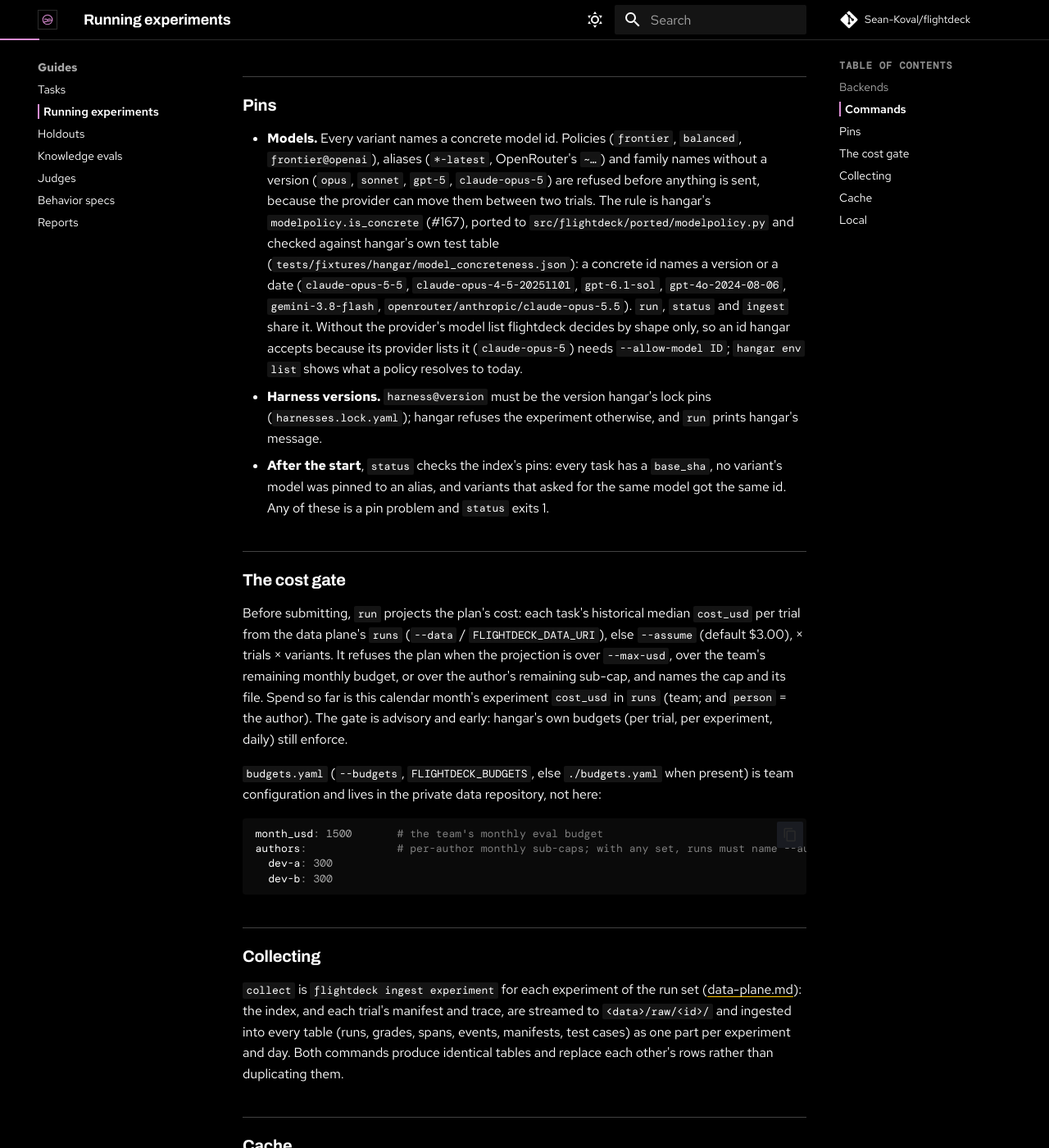
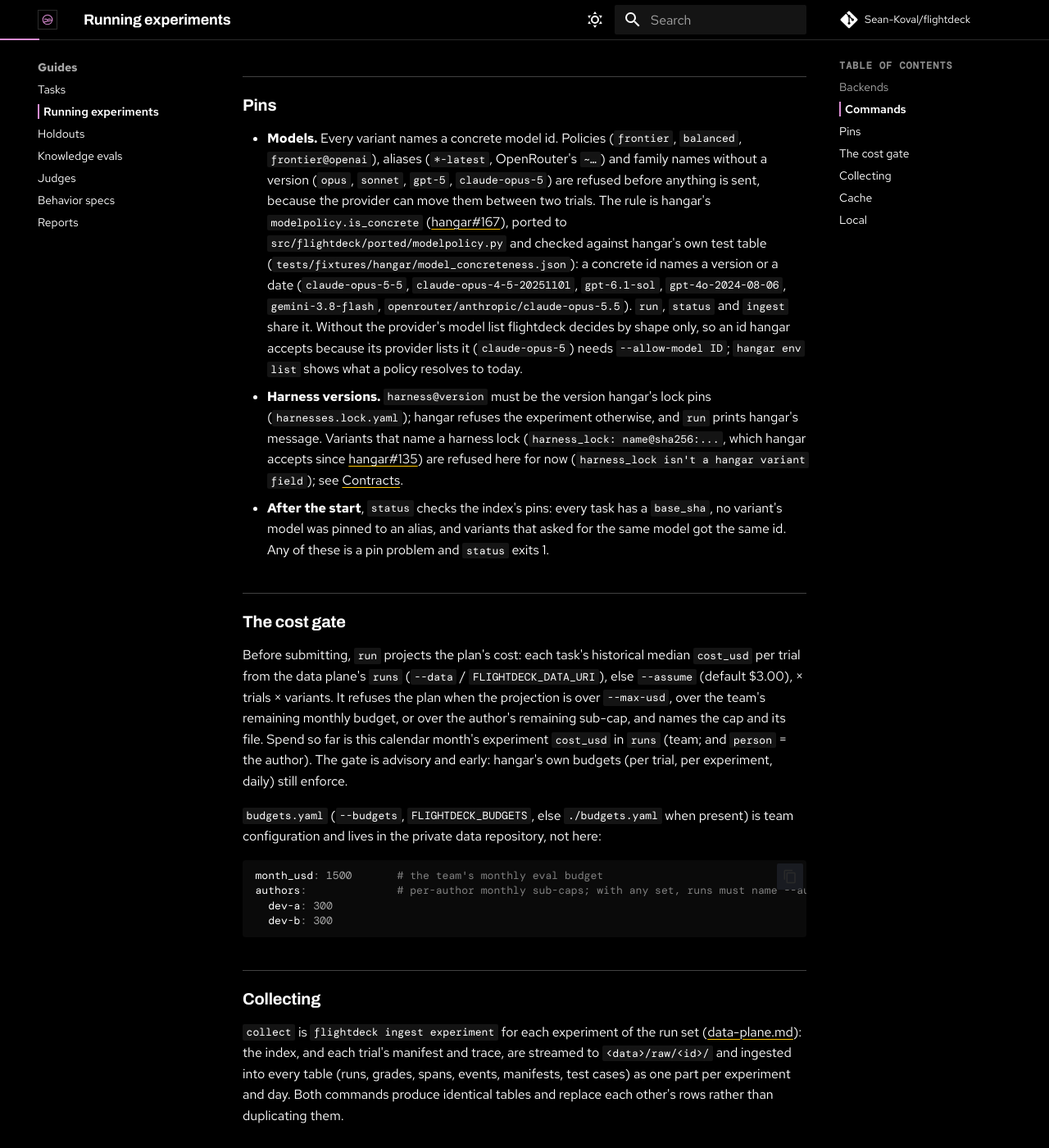
Before and after one commit to Sean-Koval/flightdeck, an MkDocs documentation site: the page built from docs/runners.md, in a window 1280 px wide and 1400 px high, scrolled down 1377 px. Shown: the whole window at 82% size. Built offline with MkDocs 1.6.1 and Material for MkDocs 9.7.7, drawn with Linux system fonts in a browser that asks for light colours; comment, search, counter and statistics services are not loaded; some of the changed text lies outside the part shown.

Commit message:
docs: status notes for holdouts, knowledge evals and the trial cache
Their code is merged (#52, #54, #55) but their issues (#13, #21, #24) stay open for owner actions in the private
data repository; each page now says so at the top and names what is left. runners.md also says that variants naming
a harness lock, which hangar accepts since hangar#135, are refused by `experiment run` for now, and links #25 and
hangar#167.

Co-Authored-By: Claude Opus 5.5 <noreply@anthropic.com>
Claude-Session: https://claude.ai/code/session_01HvitnJ1UBiCErYxq9RC6B8

````diff
--- a/docs/runners.md
+++ b/docs/runners.md
@@ -12,7 +12,7 @@ class Backend(Protocol):
     def collect(self, run_set: str) -> Path           # ingests runs, grades, traces and manifests
 ```
 
-The CLI and suites call only this interface (a test double proves it), so pin-set trials (`POST /api/trials`, #25)
+The CLI and suites call only this interface (a test double proves it), so pin-set trials (`POST /api/trials`, [#25](https://github.com/Sean-Koval/flightdeck/issues/25))
 can replace today's backend without touching them.
 
 **`HangarBatchBackend`** uses hangar's batch experiments (hangar spec 0014 §4): `POST /api/experiments` with tasks ×
@@ -61,14 +61,16 @@ The tasks become the experiment's tasks and its one grader (docs/tasks.md#on-han
 - **Models.** Every variant names a concrete model id. Policies (`frontier`, `balanced`, `frontier@openai`),
   aliases (`*-latest`, OpenRouter's `~…`) and family names without a version (`opus`, `sonnet`, `gpt-5`,
   `claude-opus-5`) are refused before anything is sent, because the provider can move them between two trials. The rule
-  is hangar's `modelpolicy.is_concrete` (#167), ported to `src/flightdeck/ported/modelpolicy.py` and checked against
+  is hangar's `modelpolicy.is_concrete` ([hangar#167](https://github.com/Sean-Koval/hangar/issues/167)), ported to `src/flightdeck/ported/modelpolicy.py` and checked against
   hangar's own test table (`tests/fixtures/hangar/model_concreteness.json`): a concrete id names a version or a date
   (`claude-opus-5-5`, `claude-opus-4-5-20251101`, `gpt-6.1-sol`, `gpt-4o-2024-08-06`, `gemini-3.8-flash`,
   `openrouter/anthropic/claude-opus-5.5`). `run`, `status` and `ingest` share it. Without the provider's model list
   flightdeck decides by shape only, so an id hangar accepts because its provider lists it (`claude-opus-5`) needs
   `--allow-model ID`; `hangar env list` shows what a policy resolves to today.
 - **Harness versions.** `harness@version` must be the version hangar's lock pins (`harnesses.lock.yaml`); hangar
-  refuses the experiment otherwise, and `run` prints hangar's message.
+  refuses the experiment otherwise, and `run` prints hangar's message. Variants that name a harness lock
+  (`harness_lock: name@sha256:...`, which hangar accepts since [hangar#135](https://github.com/Sean-Koval/hangar/issues/135))
+  are refused here for now (`harness_lock isn't a hangar variant field`); see [Contracts](contracts.md#the-vendored-schemas).
 - **After the start**, `status` checks the index's pins: every task has a `base_sha`, no variant's model was pinned to
   an alias, and variants that asked for the same model got the same id. Any of these is a pin problem and `status`
   exits 1.
````
Also changed, not shown: other parts of docs/runners.md (+4 -0 lines), docs/holdouts.md (+5 -0 lines), docs/knowledge-evals.md (+6 -2 lines).
